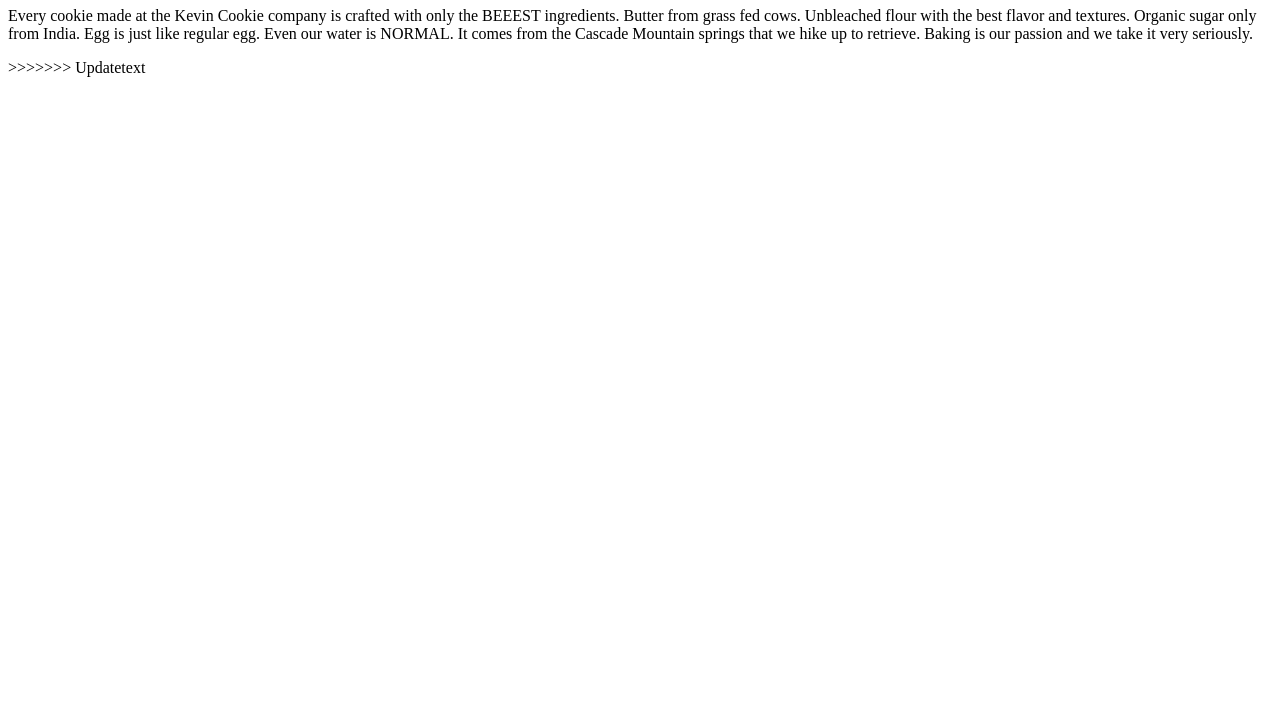
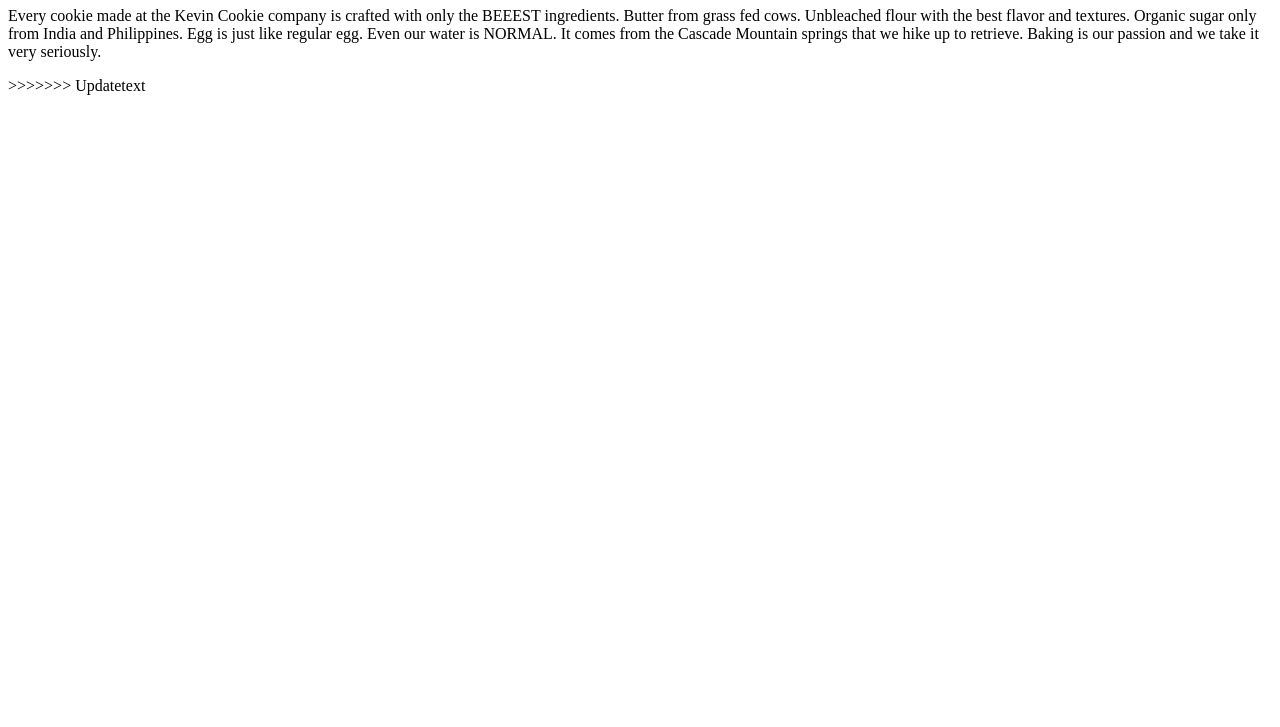
Before and after one commit to Bublik-05/KevinCokieComppany.com, a plain HTML site: page index.htm in a window 1280 px wide. Shown: the part 73-800 px from the top of the page. Drawn offline with Linux system fonts and the light colour scheme.

Commit message:
Update index.htm

```diff
--- a/index.htm
+++ b/index.htm
@@ -4,7 +4,7 @@
 
 <h1>Deliciousness in every bite!</h1>
 
-<p>Every cookie made at the Kevin Cookie company is crafted with only the BEEEST ingredients. Butter from grass fed cows. Unbleached flour with the best flavor and textures. Organic sugar only from India. Egg is just like regular egg. Even our water is NORMAL. It comes from the Cascade Mountain springs that we hike up to retrieve. Baking is our passion and we take it very seriously.</p>
+<p>Every cookie made at the Kevin Cookie company is crafted with only the BEEEST ingredients. Butter from grass fed cows. Unbleached flour with the best flavor and textures. Organic sugar only from India and Philippines. Egg is just like regular egg. Even our water is NORMAL. It comes from the Cascade Mountain springs that we hike up to retrieve. Baking is our passion and we take it very seriously.</p>
 >>>>>>> Updatetext
 
 </body>
```
